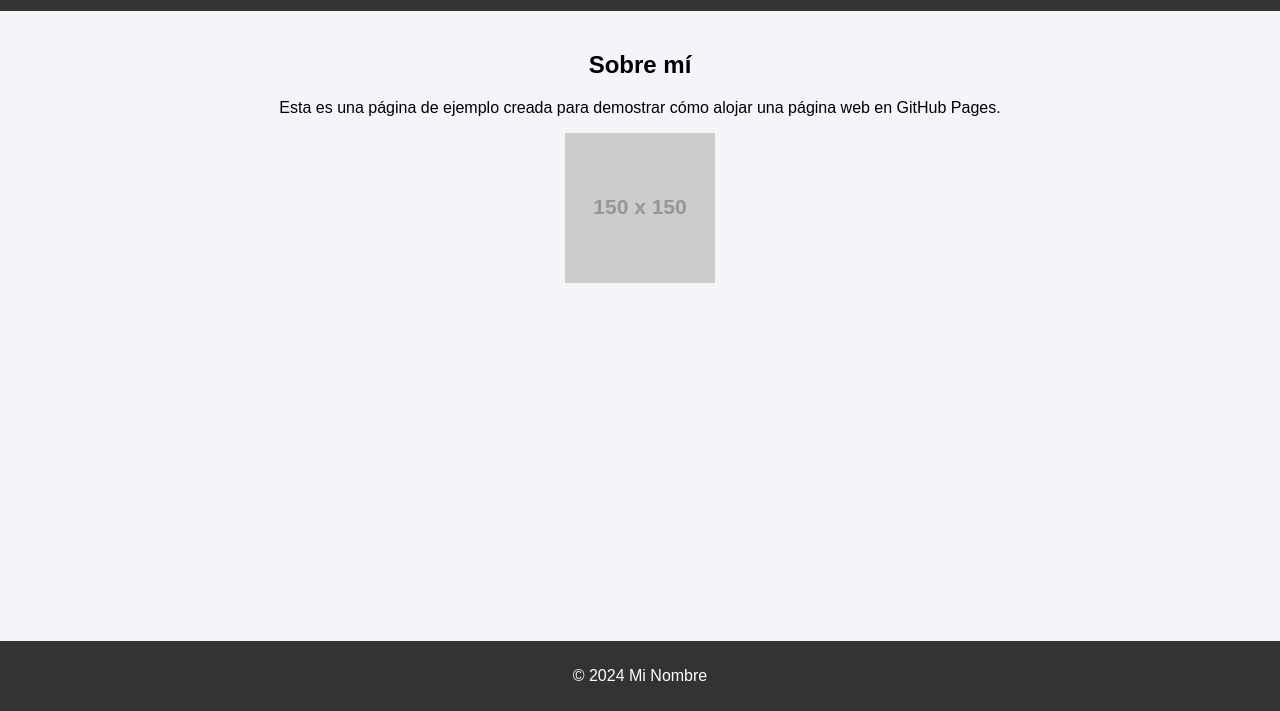
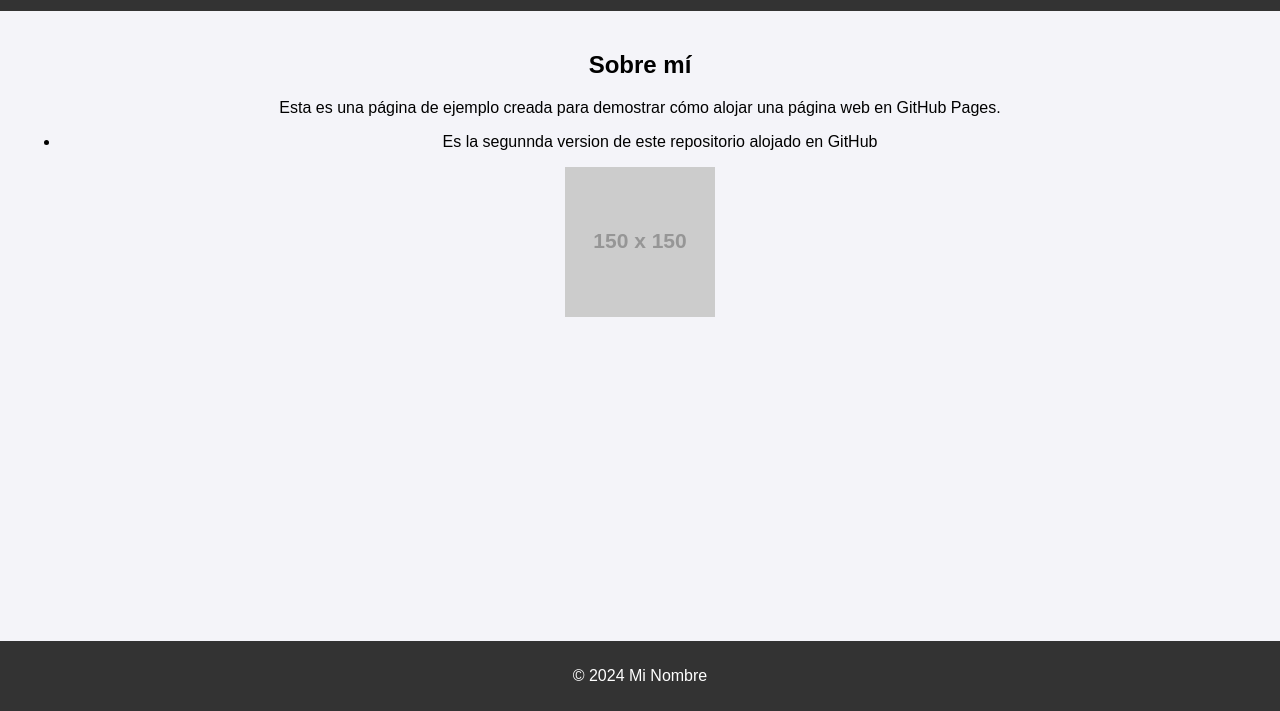
Before and after one commit to kmejiaruiz/1ra-2da-3ra-version, a plain HTML site: page index.html in a window 1280 px wide. Shown: the part 89-800 px from the top of the page. Drawn offline with Linux system fonts and the light colour scheme; placeholder pictures from the web are drawn by us.

Commit message:
segundo cambio

```diff
--- a/index.html
+++ b/index.html
@@ -40,6 +40,9 @@
         Esta es una página de ejemplo creada para demostrar cómo alojar una
         página web en GitHub Pages.
       </p>
+      <ul>
+        <li>Es la segunnda version de este repositorio alojado en GitHub</li>
+      </ul>
       <img src="https://via.placeholder.com/150" alt="Imagen de ejemplo" />
     </main>
     <footer>
```
